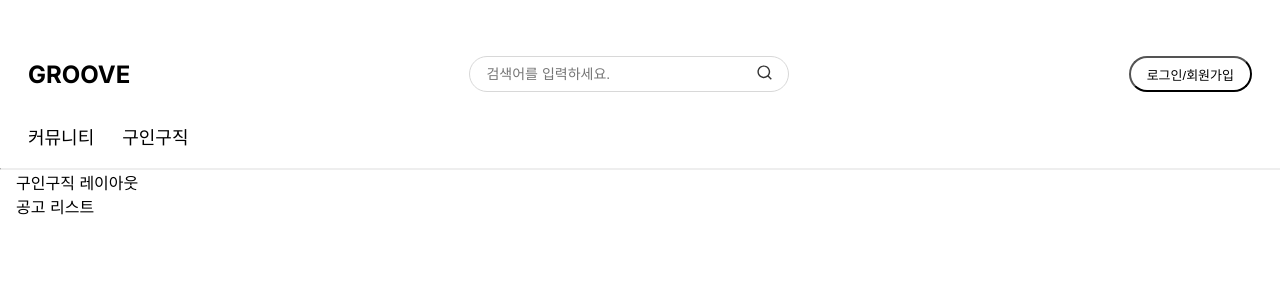
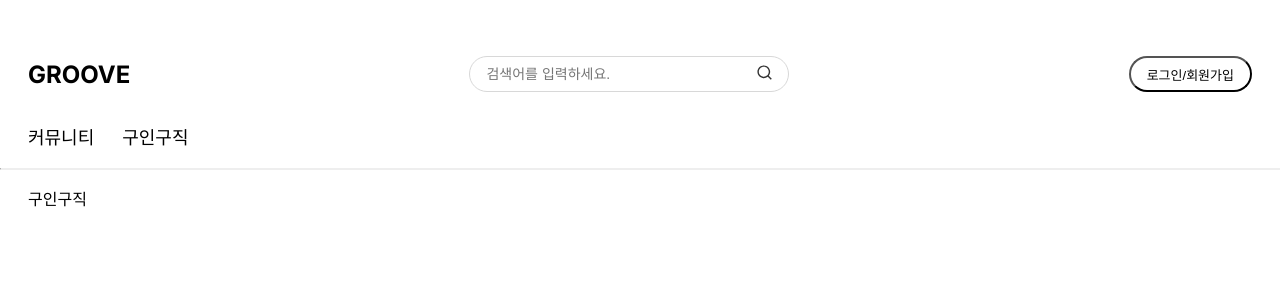
Before and after one commit to shinyoungkim30/groove, a Next.js app: page /recruit in a window 1280 px wide. Shown: the top 300 px of the page. Built offline with nearby package versions, Linux system fonts and the light colour scheme.

Commit message:
community page layout

```diff
--- a/src/app/_component/Main.tsx
+++ b/src/app/_component/Main.tsx
@@ -4,6 +4,7 @@ import Post from './Post';
 export default function Main() {
   return (
     <div className={styles.container}>
+      <h3>인기글</h3>
       <Post />
       <Post />
       <Post />
--- a/src/app/_component/Post.tsx
+++ b/src/app/_component/Post.tsx
@@ -6,7 +6,7 @@ import 'dayjs/locale/ko';
 // import ActionButtons from '@/app/(afterLogin)/_component/ActionButtons';
 import PostArticle from './PostArticle';
 import { faker } from '@faker-js/faker';
-// import PostImages from './PostImages';
+import PostImage from './PostImage';
 
 dayjs.locale('ko');
 dayjs.extend(relativeTime);
@@ -55,7 +55,9 @@ export default function Post({ noImage }: Props) {
           </div>
         </div>
       </div>
-      <div>미리보기</div>
+      <div>
+        <PostImage post={target} />
+      </div>
     </PostArticle>
   );
 }
--- /dev/null
+++ b/src/app/community/Community.module.css
@@ -0,0 +1,5 @@
+.container {
+  padding: 1rem 0;
+  max-width: 1224px;
+  margin: 0 auto;
+}
--- a/src/app/community/page.tsx
+++ b/src/app/community/page.tsx
@@ -1,3 +1,5 @@
+import styles from './Community.module.css';
+
 export default function Page() {
-  return '커뮤니티';
+  return <div className={styles.container}>커뮤니티</div>;
 }
--- /dev/null
+++ b/src/app/recruit/Recruit.module.css
@@ -0,0 +1,5 @@
+.container {
+  padding: 1rem 0;
+  max-width: 1224px;
+  margin: 0 auto;
+}
--- a/src/app/recruit/layout.tsx
+++ /dev/null
@@ -1,19 +0,0 @@
-import type { Metadata } from 'next';
-
-export const metadata: Metadata = {
-  title: 'Create Next App',
-  description: 'Generated by create next app',
-};
-
-export default function RecruitLayout({
-  children,
-}: {
-  children: React.ReactNode;
-}) {
-  return (
-    <div>
-      구인구직 레이아웃
-      {children}
-    </div>
-  );
-}
--- a/src/app/recruit/page.tsx
+++ b/src/app/recruit/page.tsx
@@ -1,9 +1,9 @@
-
+import styles from './Recruit.module.css'
 
 export default function RecruitListPage() {
   return (
-    <div>
-      공고 리스트
+    <div className={styles.container}>
+      구인구직
     </div>
   )
 }
```
Also changed, not shown: src/app/_component/Post.module.css (+9 -0 lines), src/app/_component/PostImage.tsx (added, +27 -0 lines), src/app/recruit/[id]/page.tsx (deleted, +0 -9 lines).
